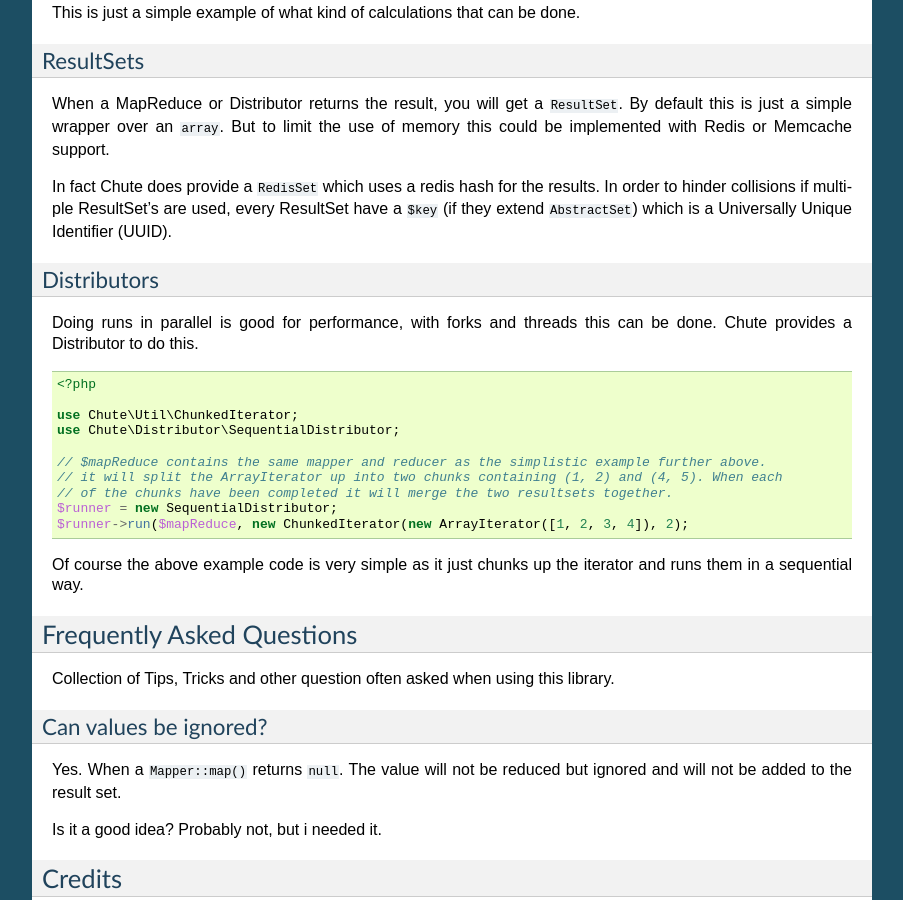
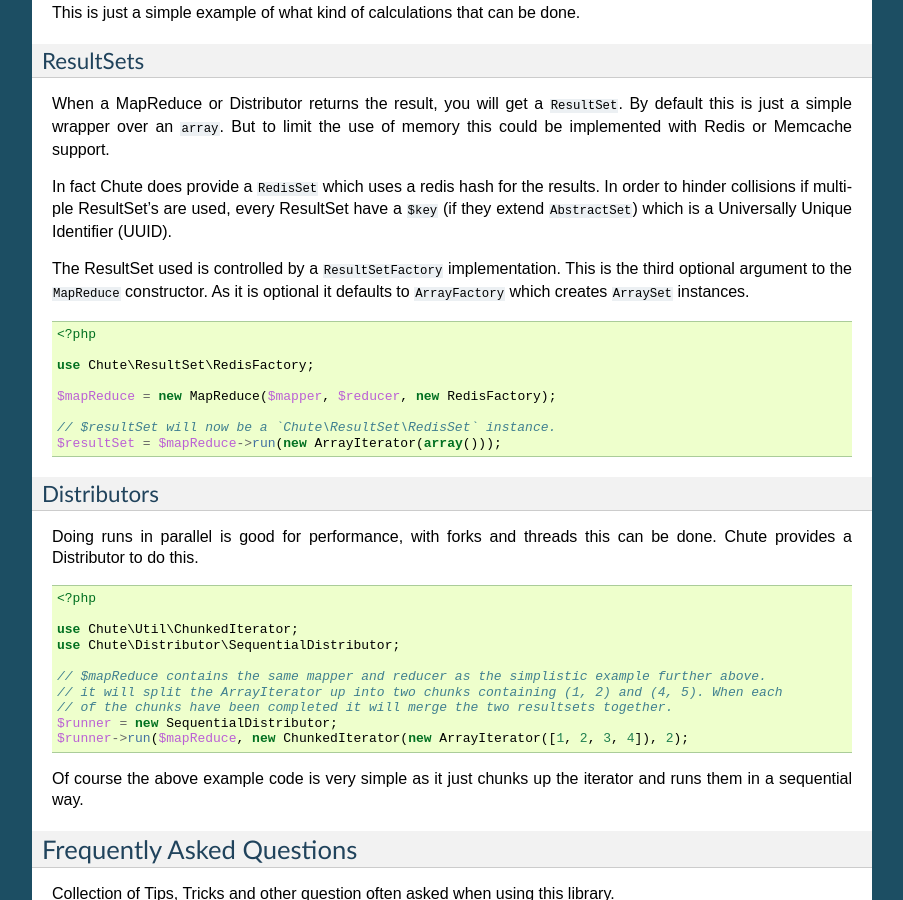
Before and after one commit to bernardphp/chute, a Sphinx documentation site: the page built from doc/index.rst, in a window 1280 px wide and 900 px high, scrolled down 795 px. Shown: the whole window, without its empty margins (198-1101 px from the left). Built offline with Sphinx 7.4.7, drawn with Linux system fonts in a browser that asks for light colours.

Commit message:
Add documentation for ResultSetFactory

```diff
--- a/doc/index.rst
+++ b/doc/index.rst
@@ -55,6 +55,20 @@ In fact Chute does provide a ``RedisSet`` which uses a redis hash for the result
 multiple ResultSet's are used, every ResultSet have a ``$key`` (if they extend ``AbstractSet``) which is a
 Universally Unique Identifier (UUID).
 
+The ResultSet used is controlled by a ``ResultSetFactory`` implementation. This is the third optional argument to the
+``MapReduce`` constructor. As it is optional it defaults to ``ArrayFactory`` which creates ``ArraySet`` instances.
+
+.. code-block:: php
+
+    <?php
+
+    use Chute\ResultSet\RedisFactory;
+
+    $mapReduce = new MapReduce($mapper, $reducer, new RedisFactory);
+
+    // $resultSet will now be a `Chute\ResultSet\RedisSet` instance.
+    $resultSet = $mapReduce->run(new ArrayIterator(array()));
+
 Distributors
 ~~~~~~~~~~~~
 
```
